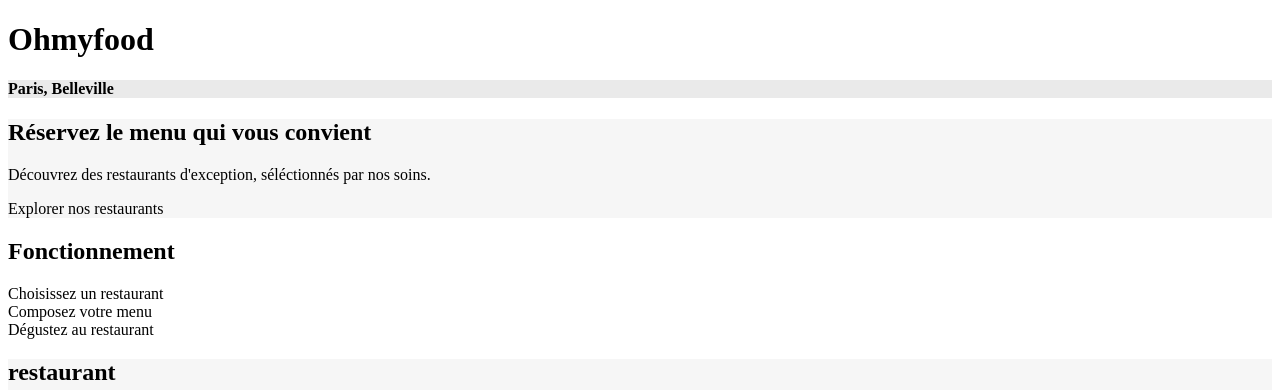
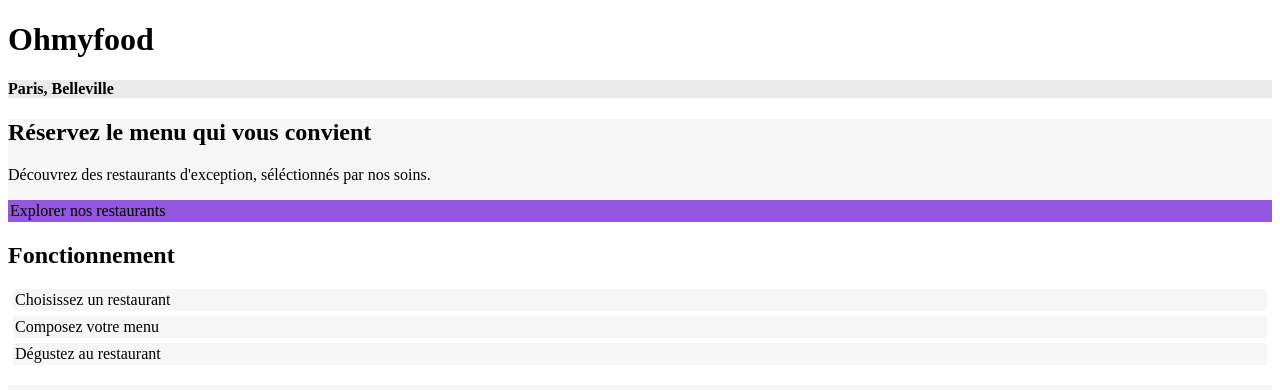
Before and after one commit to Jerem3martin/JeremieMartin_3_28062021, a plain HTML site: page Ohmyfood.html in a window 1280 px wide. Shown: the top 390 px of the page. Drawn offline with Linux system fonts and the light colour scheme.

Commit message:
color + border

```diff
--- a/Ohmyfood.html
+++ b/Ohmyfood.html
@@ -19,7 +19,7 @@
 <article>
     <h2>Réservez le menu qui vous convient</h2>
     <p>Découvrez des restaurants d'exception, séléctionnés par nos soins.</p>
-    <div class="button">Explorer nos restaurants</div>
+    <div class="btn">Explorer nos restaurants</div>
 </article>
 <aside class="fonc">
     <h2>Fonctionnement</h2>
--- a/style.scss
+++ b/style.scss
@@ -55,3 +55,26 @@ h4 {
 .img_restau_4 {
     width: 10%;
 }
+
+.fonc_1 {
+    border: 2px solid #f6f6f6;
+    background-color: #f6f6f6;
+    margin: 5px;
+}
+
+.fonc_2 {
+    border: 2px solid #f6f6f6;
+    background-color: #f6f6f6;
+    margin: 5px;
+}
+
+.fonc_3 {
+    border: 2px solid #f6f6f6;
+    background-color: #f6f6f6;
+    margin: 5px;
+}
+
+.btn {
+    border: 2px solid $cd-primaire;
+    background-color: $cd-primaire;
+}
```
Also changed, not shown: style.css, 1 other file.
